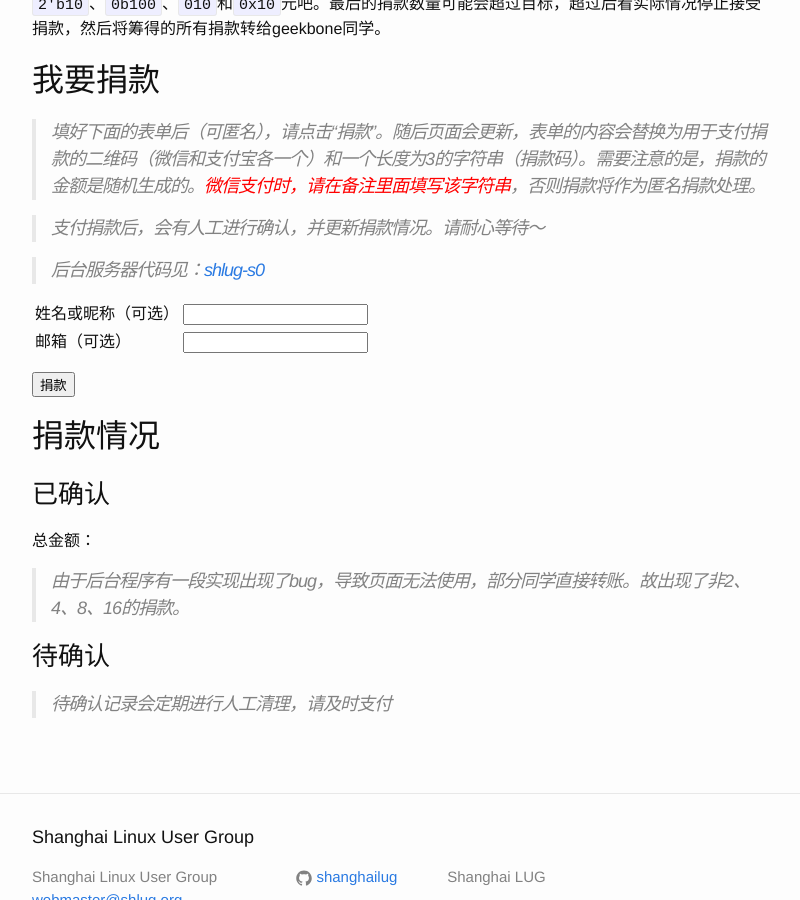
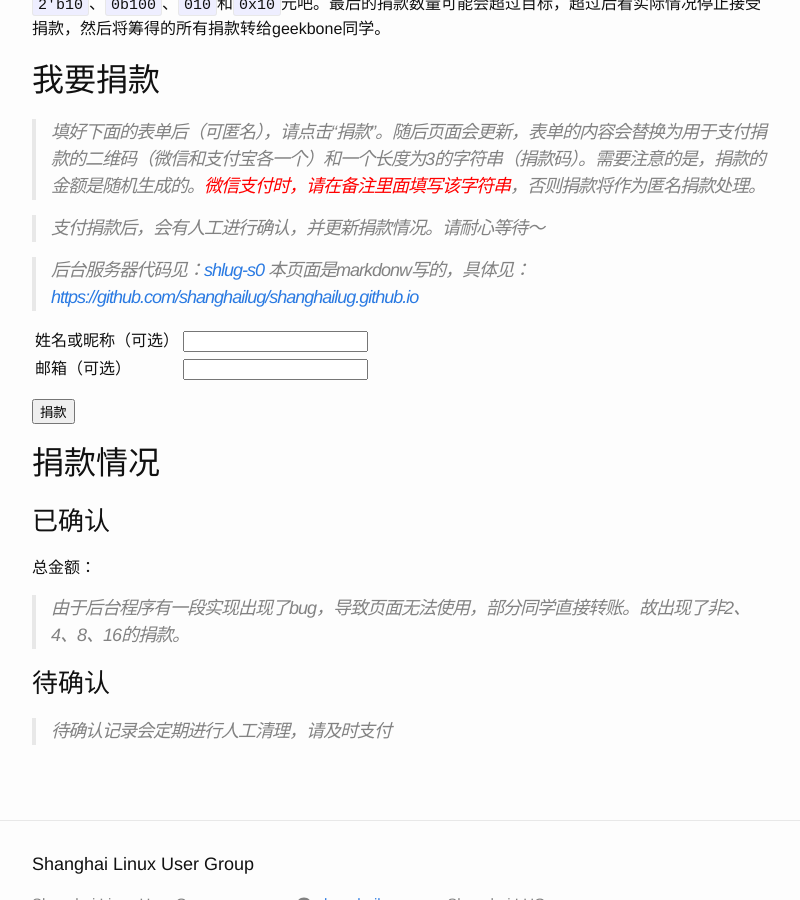
Before and after one commit to shanghailug/shanghailug.github.io, a Jekyll site: the page built from p/s0/index.md, in a window 1280 px wide and 900 px high, scrolled down 980 px. Shown: the whole window, without its empty margins (238-1038 px from the left). Built offline with Jekyll 4.4.1, drawn with Linux system fonts in a browser that asks for light colours.

Commit message:
p/s0: add frontend source link.

```diff
--- a/p/s0/index.md
+++ b/p/s0/index.md
@@ -29,6 +29,7 @@ permalink: /p/s0/
 > 支付捐款后，会有人工进行确认，并更新捐款情况。请耐心等待～
 
 > 后台服务器代码见：[shlug-s0](https://github.com/shanghailug/shlug-s0)
+> 本页面是markdonw写的，具体见： [https://github.com/shanghailug/shanghailug.github.io](https://github.com/shanghailug/shanghailug.github.io/tree/master/p/s0)
 
 <form id="donate-form" action="http://dyn.shlug.org/s0/h">
 <table>
```
